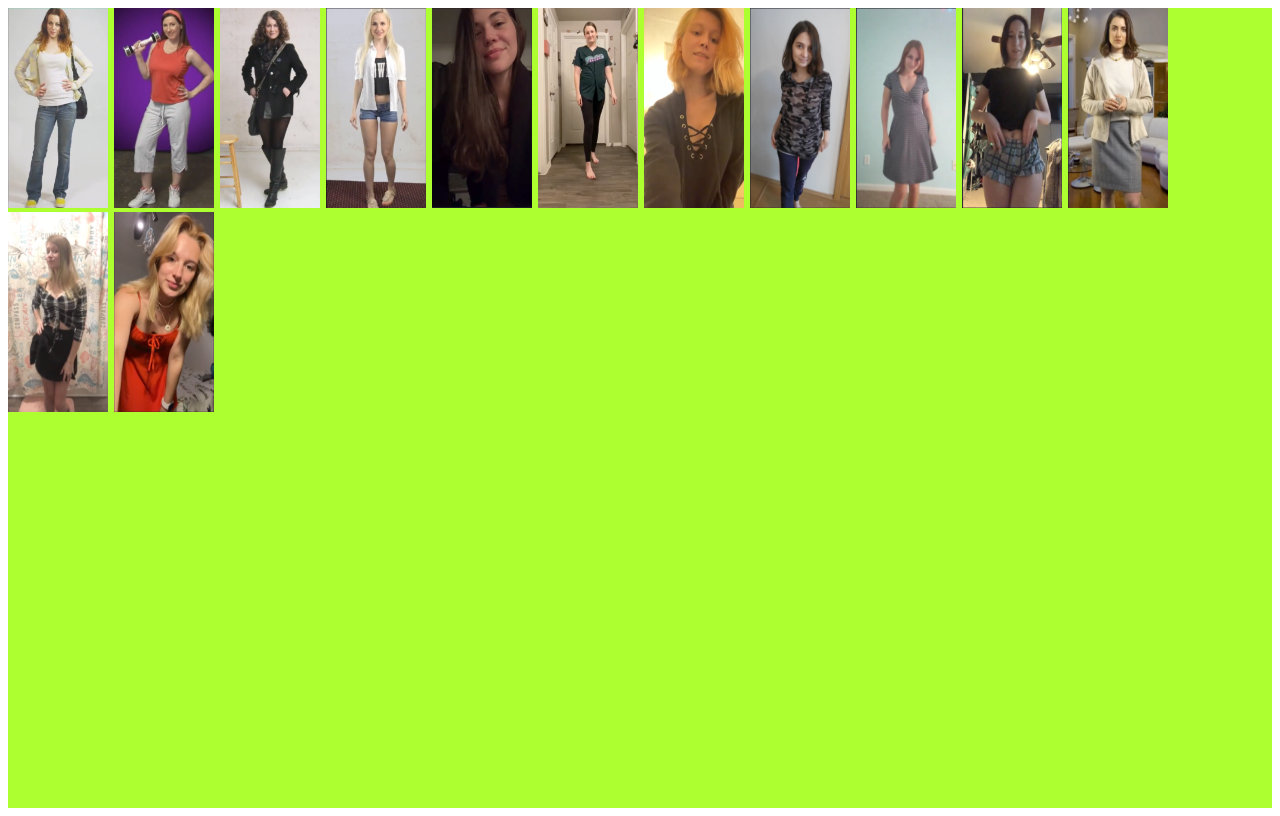
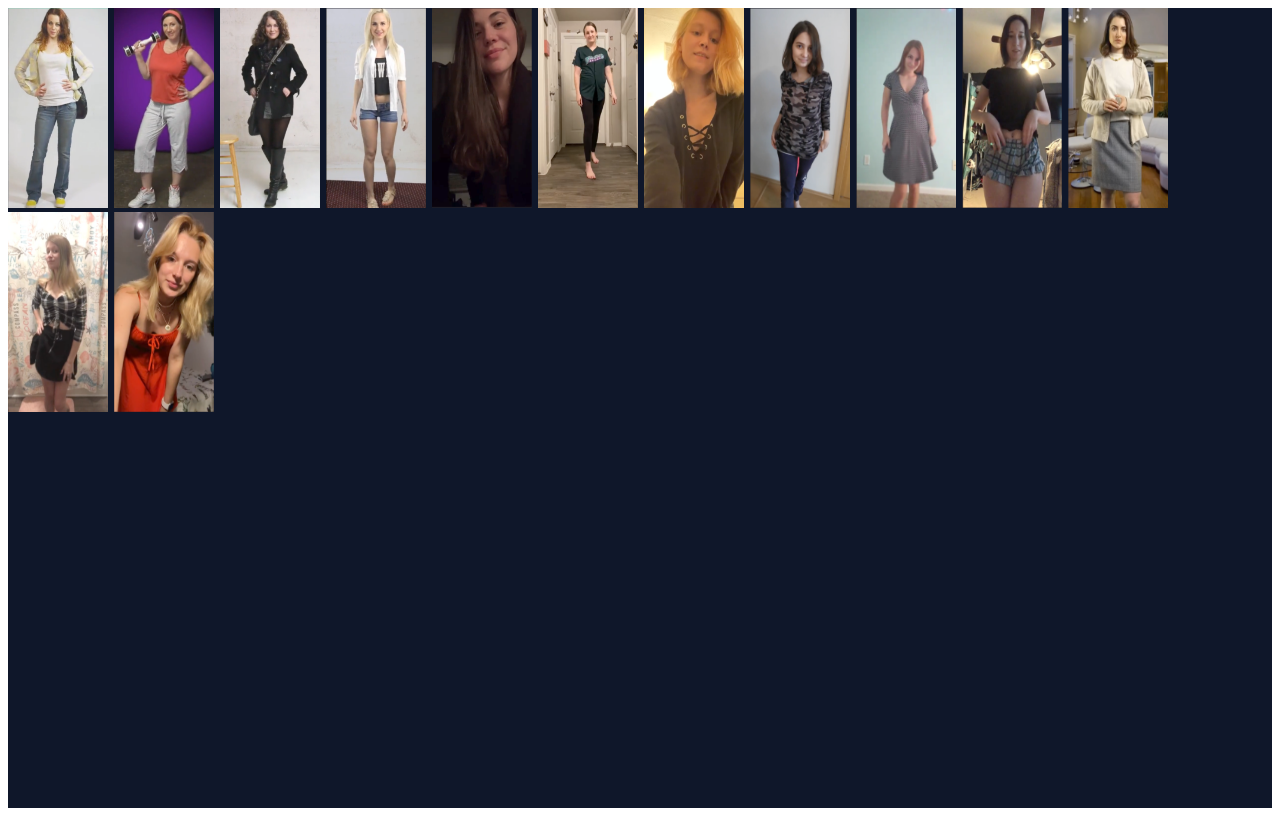
Before and after one commit to crushertheory/crushertheory.github.io, an Angular app: page / in a window 1280 px wide. Built offline with nearby package versions, Linux system fonts and the light colour scheme.

Commit message:
updated opponent screen background and removed some debugging

```diff
--- a/src/app/app.component.scss
+++ b/src/app/app.component.scss
@@ -76,8 +76,8 @@ html, body {
 }
 
 .opponent-screen {
-  height: inherit;
-  background-color: greenyellow;
+  height: 100vh;
+  background-color: #0f172a;
 }
 
 .oppenent-image-padding {
--- a/src/app/app.component.ts
+++ b/src/app/app.component.ts
@@ -352,8 +352,7 @@ export class AppComponent {
   }
 
   public displayVideo() {
-    const opponentVideos: any = this.selectOpponentVideos(100);
-    // const opponentVideos: any = this.selectOpponentVideos(this.opponent);
+    const opponentVideos: any = this.selectOpponentVideos(this.opponent);
     if (this.playerWinCount === 5) {
       this.videoTime = true;
       return (this.currentVideo = opponentVideos[1]);
```
Also changed, not shown: 3 other files (tests, documents, lock files or other folders).
